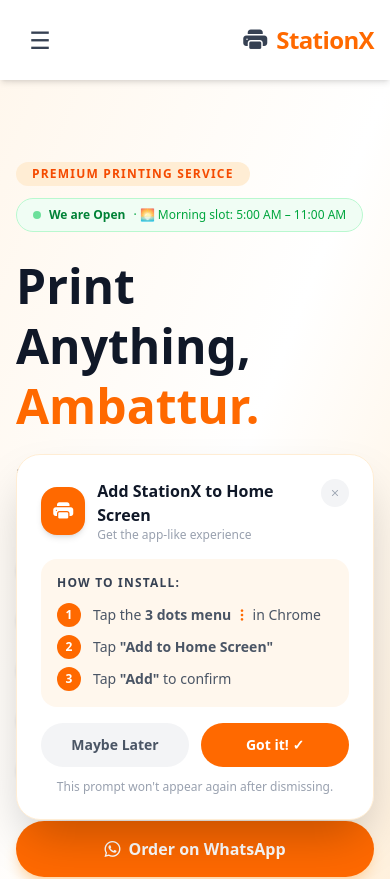
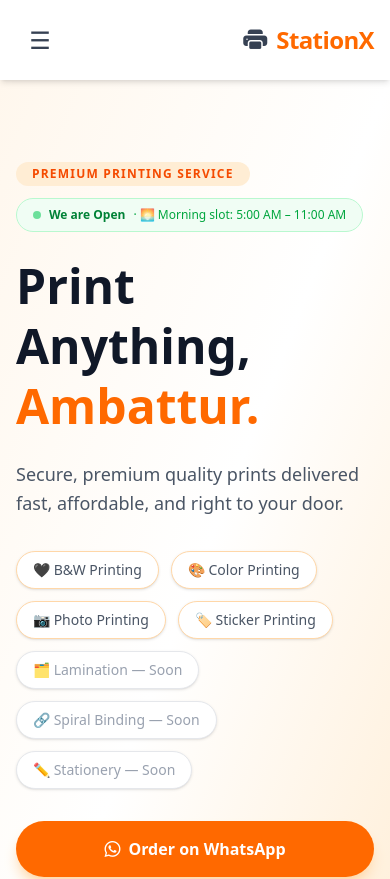
Before and after one commit to NikZ-2001/stationx, a Next.js app: page / in a window 390 px wide. Shown: the top 879 px of the page. Built offline with nearby package versions, Linux system fonts and the light colour scheme; a web font is replaced by a local one.

Commit message:
Removed PWA install prompt for mobile first-time visitors

```diff
--- a/app/layout.tsx
+++ b/app/layout.tsx
@@ -4,7 +4,7 @@
 import Header from "@/components/Header";
 import Footer from "@/components/Footer";
 import ClosedOverlay from "@/components/ClosedOverlay";
-import PWAPrompt from "@/components/PWAPrompt";
+
 
 const playfair = Playfair_Display({
   variable: "--font-playfair",
@@ -124,7 +124,7 @@
           {children}
         </main>
         <Footer />
-        <PWAPrompt />
+
       </body>
     </html>
   );
--- a/components/PWAPrompt.tsx
+++ /dev/null
@@ -1,99 +0,0 @@
-"use client";
-import { useState, useEffect } from "react";
-
-export default function PWAPrompt() {
-  const [show, setShow] = useState(false);
-  const [isIOS, setIsIOS] = useState(false);
-
-  useEffect(() => {
-    const isMobile = window.innerWidth < 768;
-    const alreadyShown = localStorage.getItem("pwa_prompt_shown");
-    const isStandalone = window.matchMedia("(display-mode: standalone)").matches;
-    const ios = /iphone|ipad|ipod/i.test(navigator.userAgent);
-
-    if (isMobile && !alreadyShown && !isStandalone) {
-      setIsIOS(ios);
-      setTimeout(() => setShow(true), 3000);
-    }
-  }, []);
-
-  const handleDismiss = () => {
-    localStorage.setItem("pwa_prompt_shown", "true");
-    setShow(false);
-  };
-
-  if (!show) return null;
-
-  return (
-    <div className="fixed bottom-0 left-0 right-0 z-50 px-4 pb-6 animate-fade-up">
-      <div className="bg-white rounded-3xl shadow-2xl p-6 border border-orange-100">
-
-        {/* Header */}
-        <div className="flex items-start justify-between mb-4">
-          <div className="flex items-center gap-3">
-            <div className="w-12 h-12 bg-orange-500 rounded-2xl flex items-center justify-center shadow-md">
-              <i className="bi bi-printer-fill text-white text-xl" />
-            </div>
-            <div>
-              <p className="font-bold text-gray-900 font-[var(--font-playfair)]">Add StationX to Home Screen</p>
-              <p className="text-xs text-gray-400">Get the app-like experience</p>
-            </div>
-          </div>
-          <button type="button" onClick={handleDismiss} className="w-7 h-7 bg-gray-100 rounded-full flex items-center justify-center text-gray-400 hover:bg-gray-200 transition flex-none ml-2">
-            <i className="bi bi-x text-sm" />
-          </button>
-        </div>
-
-        {/* Steps */}
-        <div className="bg-orange-50 rounded-2xl p-4 mb-4">
-          <p className="text-xs font-semibold text-gray-700 uppercase tracking-widest mb-3">How to install:</p>
-          {isIOS ? (
-            <div className="space-y-2">
-              <div className="flex items-center gap-3">
-                <span className="w-6 h-6 bg-orange-500 text-white rounded-full flex items-center justify-center text-xs font-bold flex-none">1</span>
-                <p className="text-sm text-gray-600">Tap the <strong>Share</strong> button <i className="bi bi-box-arrow-up text-orange-500" /> at the bottom of Safari</p>
-              </div>
-              <div className="flex items-center gap-3">
-                <span className="w-6 h-6 bg-orange-500 text-white rounded-full flex items-center justify-center text-xs font-bold flex-none">2</span>
-                <p className="text-sm text-gray-600">Scroll down and tap <strong>"Add to Home Screen"</strong></p>
-              </div>
-              <div className="flex items-center gap-3">
-                <span className="w-6 h-6 bg-orange-500 text-white rounded-full flex items-center justify-center text-xs font-bold flex-none">3</span>
-                <p className="text-sm text-gray-600">Tap <strong>"Add"</strong> in the top right corner</p>
-              </div>
-            </div>
-          ) : (
-            <div className="space-y-2">
-              <div className="flex items-center gap-3">
-                <span className="w-6 h-6 bg-orange-500 text-white rounded-full flex items-center justify-center text-xs font-bold flex-none">1</span>
-                <p className="text-sm text-gray-600">Tap the <strong>3 dots menu</strong> <i className="bi bi-three-dots-vertical text-orange-500" /> in Chrome</p>
-              </div>
-              <div className="flex items-center gap-3">
-                <span className="w-6 h-6 bg-orange-500 text-white rounded-full flex items-center justify-center text-xs font-bold flex-none">2</span>
-                <p className="text-sm text-gray-600">Tap <strong>"Add to Home Screen"</strong></p>
-              </div>
-              <div className="flex items-center gap-3">
-                <span className="w-6 h-6 bg-orange-500 text-white rounded-full flex items-center justify-center text-xs font-bold flex-none">3</span>
-                <p className="text-sm text-gray-600">Tap <strong>"Add"</strong> to confirm</p>
-              </div>
-            </div>
-          )}
-        </div>
-
-        {/* Buttons */}
-        <div className="flex gap-3">
-          <button type="button" onClick={handleDismiss} className="flex-1 bg-gray-100 text-gray-600 py-3 rounded-full text-sm font-semibold hover:bg-gray-200 transition">
-            Maybe Later
-          </button>
-          <button type="button" onClick={handleDismiss} className="flex-1 bg-orange-500 text-white py-3 rounded-full text-sm font-semibold hover:bg-orange-600 transition">
-            Got it! ✓
-          </button>
-        </div>
-
-        <p className="text-center text-xs text-gray-400 mt-3">
-          This prompt won't appear again after dismissing.
-        </p>
-      </div>
-    </div>
-  );
-}
```
